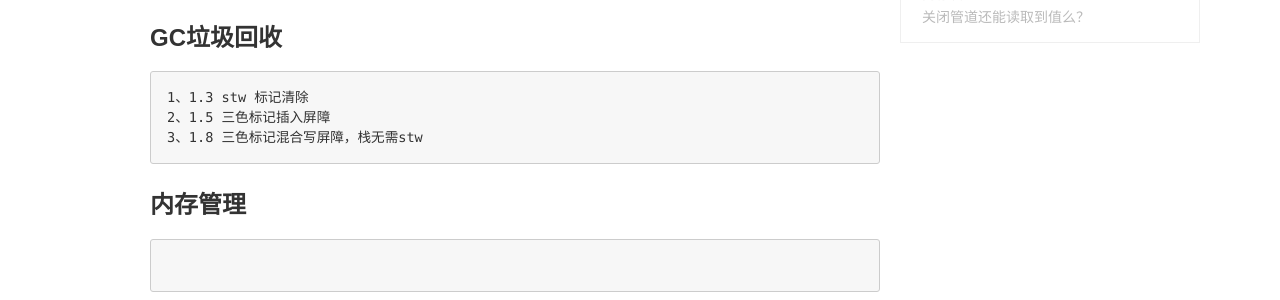
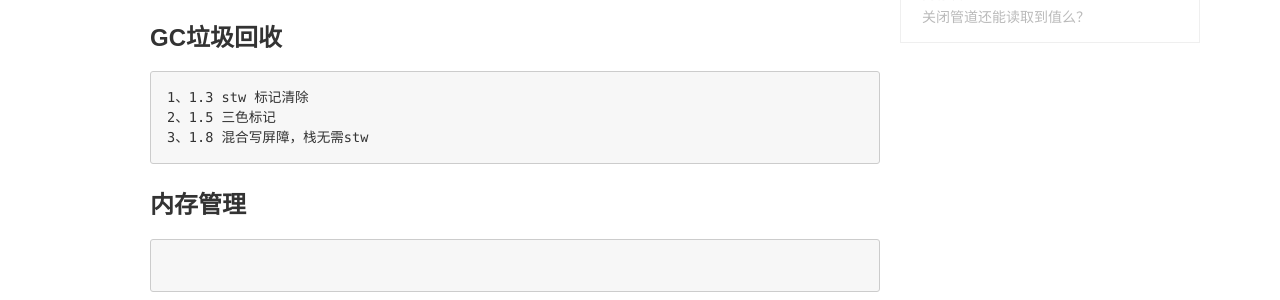
Before and after one commit to echo-music/echo-music.github.io, a Jekyll site: the page built from _posts/2019-08-05- 后端面试题.md, in a window 1280 px wide and 900 px high, scrolled down 3768 px. Shown: the part 225-525 px from the top of the window. Built offline with Jekyll 4.4.1, drawn with Linux system fonts in a browser that asks for light colours; our own code applies the rules of GitHub Pages for plain Markdown files; comment, search, counter and statistics services are not loaded.

Commit message:
面试题

````diff
--- a/_posts/2019-08-05- 后端面试题.md
+++ b/_posts/2019-08-05- 后端面试题.md
@@ -15,7 +15,6 @@
 ### GO相关面试题
 
 #### map排序如何有序？
-
 ```
 第一种方式：
 1、可以先定义key对应类型的切片,然后将map中的key存入到切片中，接着对切片排序。
@@ -189,8 +188,8 @@ https://learnku.com/articles/41728
 ### GC垃圾回收
 ```
 1、1.3 stw 标记清除
-2、1.5 三色标记插入屏障
-3、1.8 三色标记混合写屏障，栈无需stw
+2、1.5 三色标记
+3、1.8 混合写屏障，栈无需stw
 ```
 
 ### 内存管理
````
